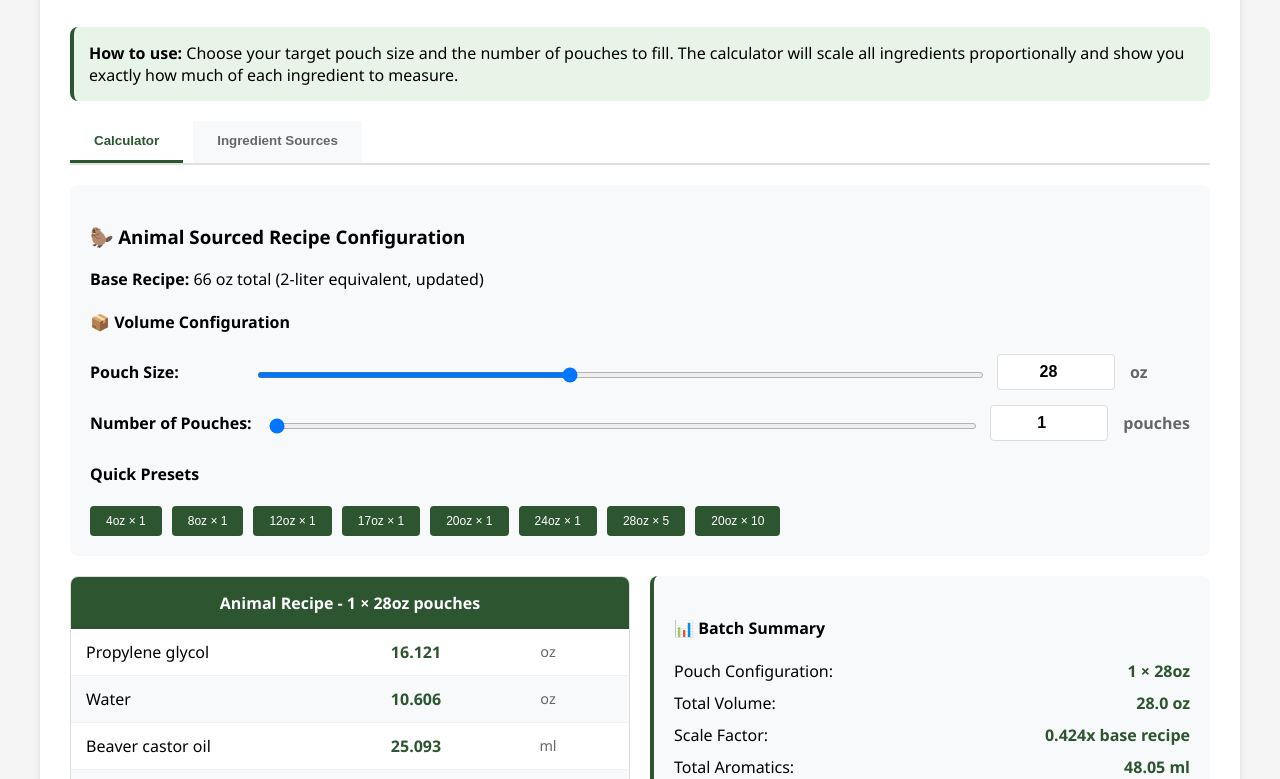
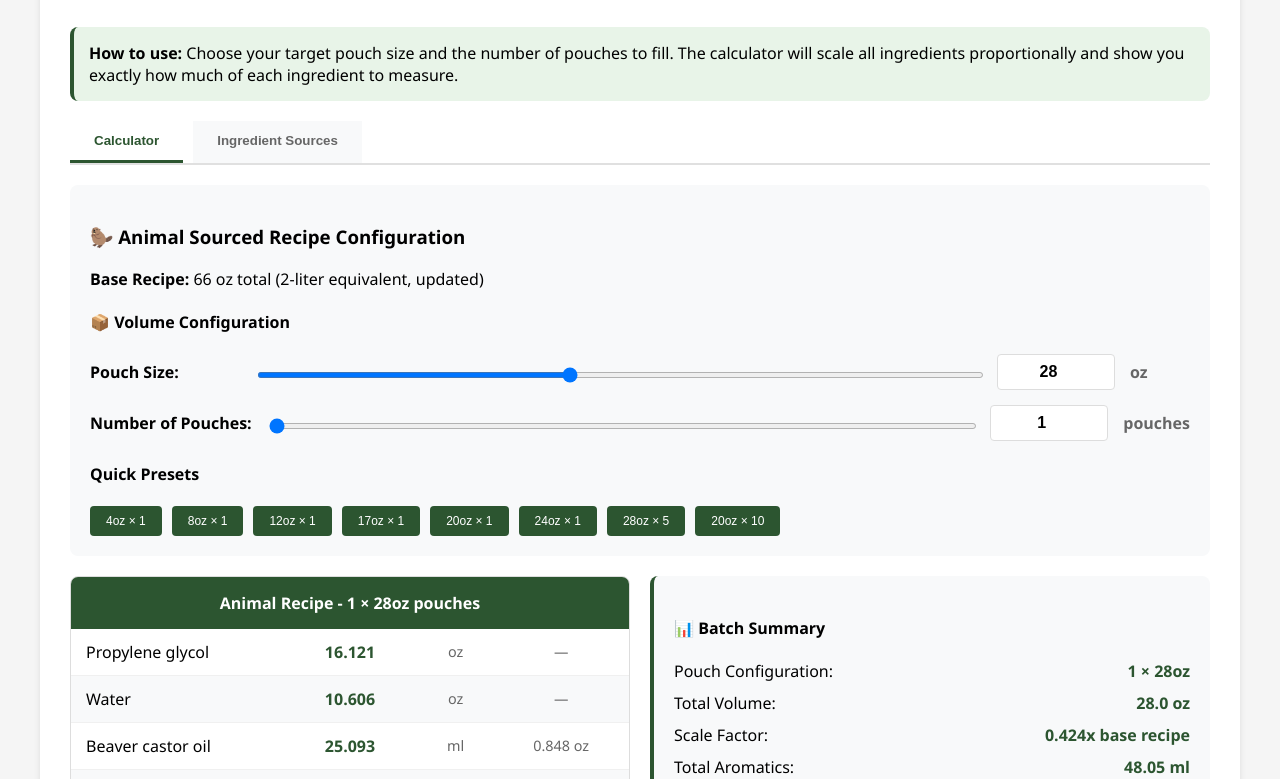
Before and after one commit to RlongWPZ/Scent_Recipe_Calc, a plain HTML site: page AnimalSourcedScentLureRecipeCalcAndSources.html in a window 1280 px wide. Shown: the part 155-934 px from the top of the page. Drawn offline with Linux system fonts and the light colour scheme.

Commit message:
Added ounces column to both calcs

```diff
--- a/AnimalSourcedScentLureRecipeCalcAndSources.html
+++ b/AnimalSourcedScentLureRecipeCalcAndSources.html
@@ -142,7 +142,7 @@
 
         .ingredient-row {
             display: grid;
-            grid-template-columns: 2fr 1fr 1fr;
+            grid-template-columns: 2fr 1fr 1fr 1fr;
             padding: 12px 15px;
             border-bottom: 1px solid #f0f0f0;
             align-items: center;
@@ -543,10 +543,13 @@
 
             recipe.ingredients.forEach(ingredient => {
                 let totalAmount = ingredient.amount * scaleFactor;
+                let ozAmount = '';
 
                 if (ingredient.unit === 'ml') {
                     totalAmount = totalAmount * recipe.ozToMl;
                     totalAromaticsMl += totalAmount;
+                    // Convert ml to oz for display (1 oz = 29.5735 ml)
+                    ozAmount = (totalAmount / 29.5735).toFixed(3);
                 }
 
                 html += `
@@ -554,6 +557,7 @@
                         <div class="ingredient-name">${ingredient.name}</div>
                         <div class="ingredient-amount">${totalAmount.toFixed(3)}</div>
                         <div class="ingredient-unit">${ingredient.unit}</div>
+                        <div class="ingredient-unit">${ozAmount ? ozAmount + ' oz' : '—'}</div>
                     </div>
                 `;
             });
@@ -561,6 +565,7 @@
             html += `<div class="ingredient-row total-row">
                         <div class="ingredient-name">BATCH MIXING EQUIVALENTS</div>
                         <div class="ingredient-amount"></div>
+                        <div class="ingredient-unit"></div>
                         <div class="ingredient-unit"></div>
                      </div>`;
 
@@ -574,6 +579,7 @@
                             <div class="ingredient-name">→ ${ingredient.name}</div>
                             <div class="ingredient-amount">${totalAmount.toFixed(2)} ml</div>
                             <div class="ingredient-unit">precise</div>
+                            <div class="ingredient-unit"></div>
                         </div>
                     `;
                 } else {
@@ -596,6 +602,7 @@
                             <div class="ingredient-name">→ ${ingredient.name}</div>
                             <div class="ingredient-amount">${batchDisplay}</div>
                             <div class="ingredient-unit">batch</div>
+                            <div class="ingredient-unit"></div>
                         </div>
                     `;
                 }
```
Also changed, not shown: synthetic_scent_calculator.html (+8 -1 lines), 1 other file.
